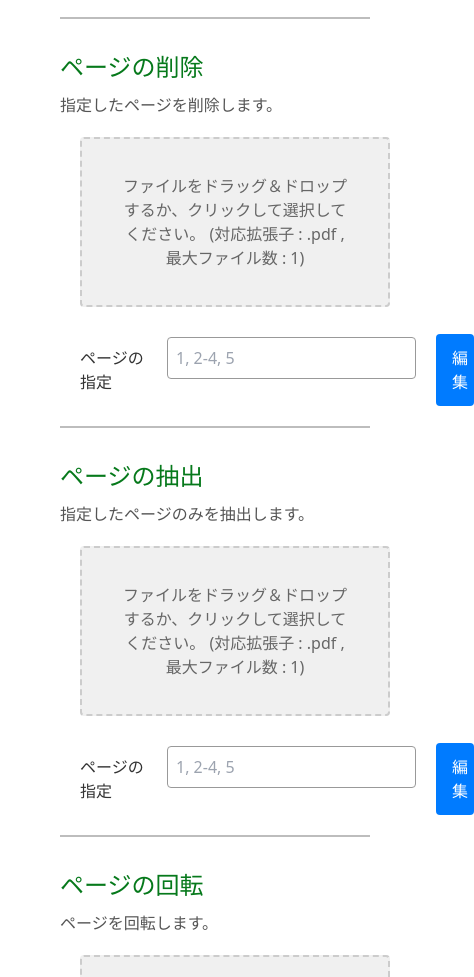
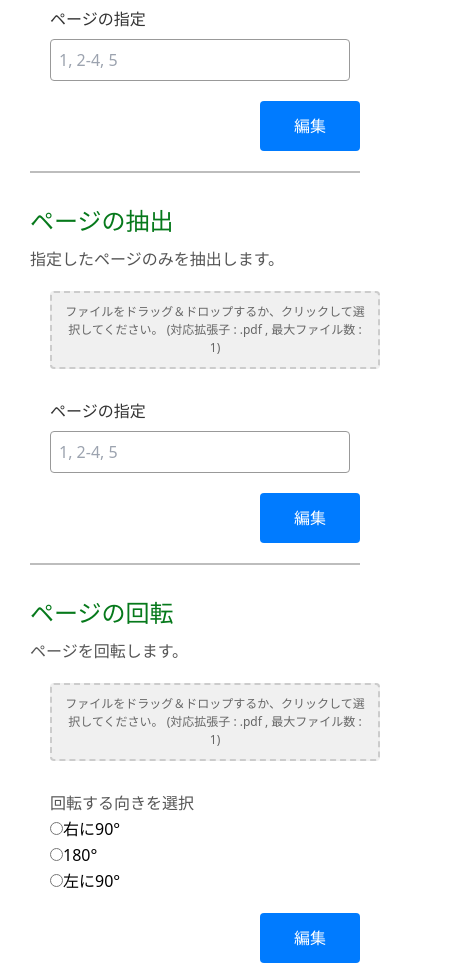
Before and after one commit to yonep3904/pdf-editor, a Next.js app in the folder frontend/: page / in a window 390 px wide. Shown: the part 1020-1997 px from the top of the page, 474 px wide, since content can reach past the window. Built offline with nearby package versions, Linux system fonts and the light colour scheme.

Commit message:
スマホ向けのレイアウトを調整

```diff
--- a/frontend/components/edit_form/editor_contsiner.module.css
+++ b/frontend/components/edit_form/editor_contsiner.module.css
@@ -1,14 +1,12 @@
 .editorContainer {
   margin-left: 220px;
-  padding-top: 20px;
-  padding-left: 20px;
+  padding: 20px;
 }
 
 @media (max-width: 768px) {
   .editorContainer {
-    margin-left: 20px;
-    padding-top: 20px;
-    padding-left: 20px;
+    margin: 0;
+    padding: 10px;
   }
 }
 .editorSection {
--- a/frontend/components/edit_form/style.module.css
+++ b/frontend/components/edit_form/style.module.css
@@ -10,6 +10,7 @@
 
   box-sizing: border-box;
   border-bottom: 2px solid #bdbdbd;
+  /* overflow: hidden; */
 }
 
 .formContainer h3 {
@@ -32,8 +33,8 @@
 
 .paramContainer {
   display: flex;
+  flex-wrap: wrap;
   flex-direction: row;
-  margin-left: 20px;
 }
 
 /* ドロップゾーン */
@@ -59,10 +60,23 @@
   cursor: pointer;
 }
 
+@media (max-width: 768px) {
+  .dropzone {
+    width: 100%;
+    padding: 10px;
+  }
+}
+
 .dropzone p {
   margin: 0;
   color: #666;
   font-size: 1rem;
+}
+
+@media (max-width: 768px) {
+  .dropzone p {
+    font-size: 0.75rem;
+  }
 }
 
 .dropzone.active {
@@ -110,6 +124,18 @@
   width: auto;
 }
 
+@media (max-width: 768px) {
+  .inputContainer {
+    justify-content: start;
+    margin-trim: 20px;
+    width: 300px;
+    display: flex;
+    flex-direction: column;
+    flex-wrap: wrap;
+    margin-bottom: 20px;
+  }
+}
+
 .inputContainer input {
   width: 300px;
   padding: 8px;
@@ -128,20 +154,30 @@
 
 /* ラジオボタン */
 .radioContainer {
-  width: 40%;
+  width: auto;
   display: flex;
   margin: 20px;
-  gap: 2px;
+  gap: 20px;
+  display: flex;
+  flex-direction: row;
+  flex-wrap: wrap;
 }
 
+@media (max-width: 768px) {
+  .radioContainer {
+    width: 100%;
+    gap: 2px;
+    flex-direction: column;
+  }
+}
 .radioGroup {
   margin: 0;
 }
 
 /* ボタン */
 .submitButton {
-  width: 13%;
-  height: 80%;
+  width: 100px;
+  height: 50px;
   padding: 12px 16px;
   font-size: 1rem;
   color: #fff;
```
